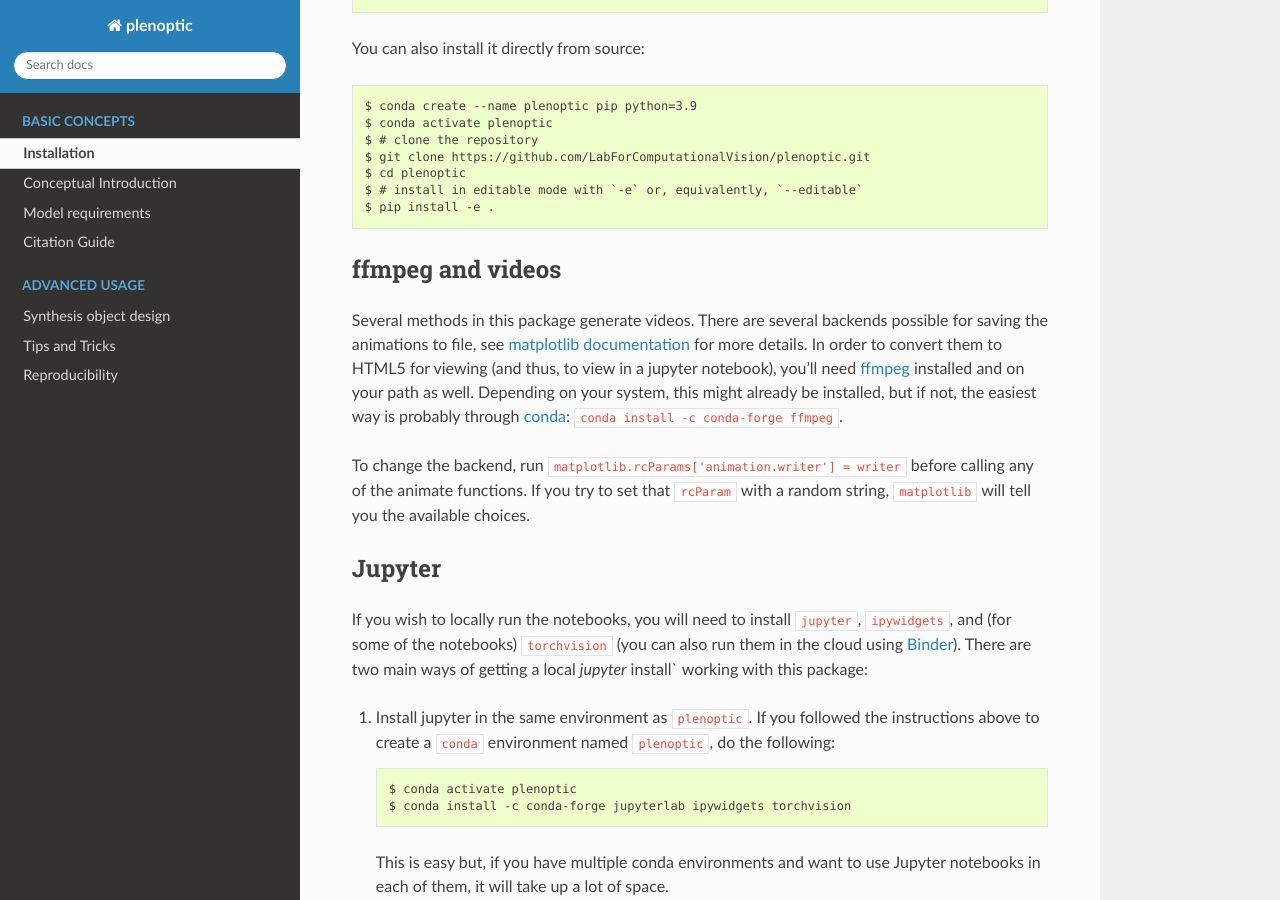
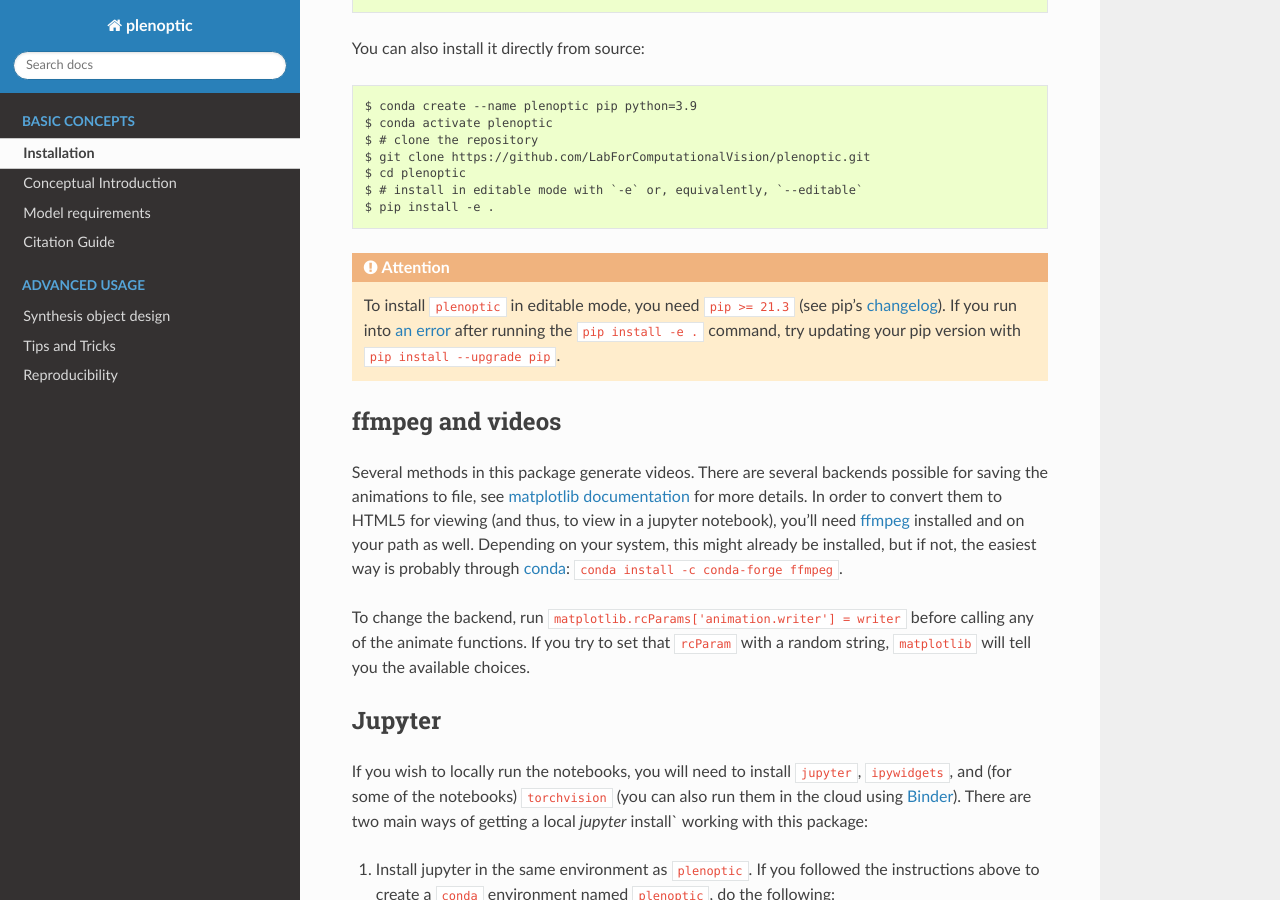
Before and after one commit to plenoptic-org/plenoptic, a Sphinx documentation site: the page built from docs/install.rst, in a window 1280 px wide and 900 px high, scrolled down 369 px. Built offline with Sphinx 7.4.7 and the Read the Docs theme 2.0.0, drawn with Linux system fonts in a browser that asks for light colours; pages that are not in the unit, such as notebooks, are missing from menus; the version number could not be read and is left out.

Commit message:
adds info about pip minimum version

```diff
--- a/docs/install.rst
+++ b/docs/install.rst
@@ -25,6 +25,8 @@ $ git clone https://github.com/LabForComputationalVision/plenoptic.git
 $ cd plenoptic
 $ # install in editable mode with `-e` or, equivalently, `--editable`
 $ pip install -e .
+
+.. attention:: To install ``plenoptic`` in editable mode, you need ``pip >= 21.3`` (see pip's `changelog <https://pip.pypa.io/en/stable/news/#id286>`_). If you run into `an error <https://github.com/LabForComputationalVision/plenoptic/issues/227>`_ after running the ``pip install -e .`` command, try updating your pip version with ``pip install --upgrade pip``.
 
 ffmpeg and videos
 -----------------
```
